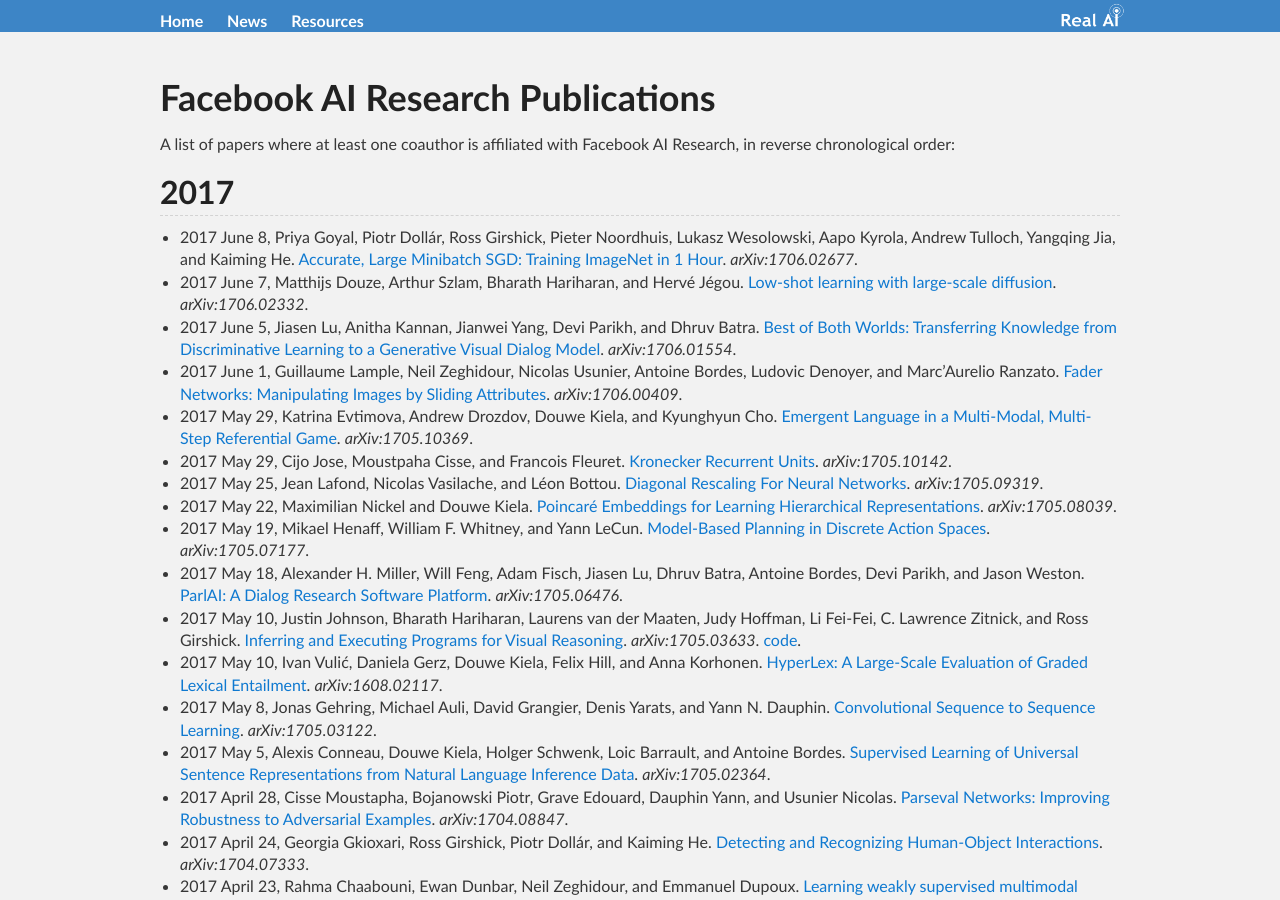
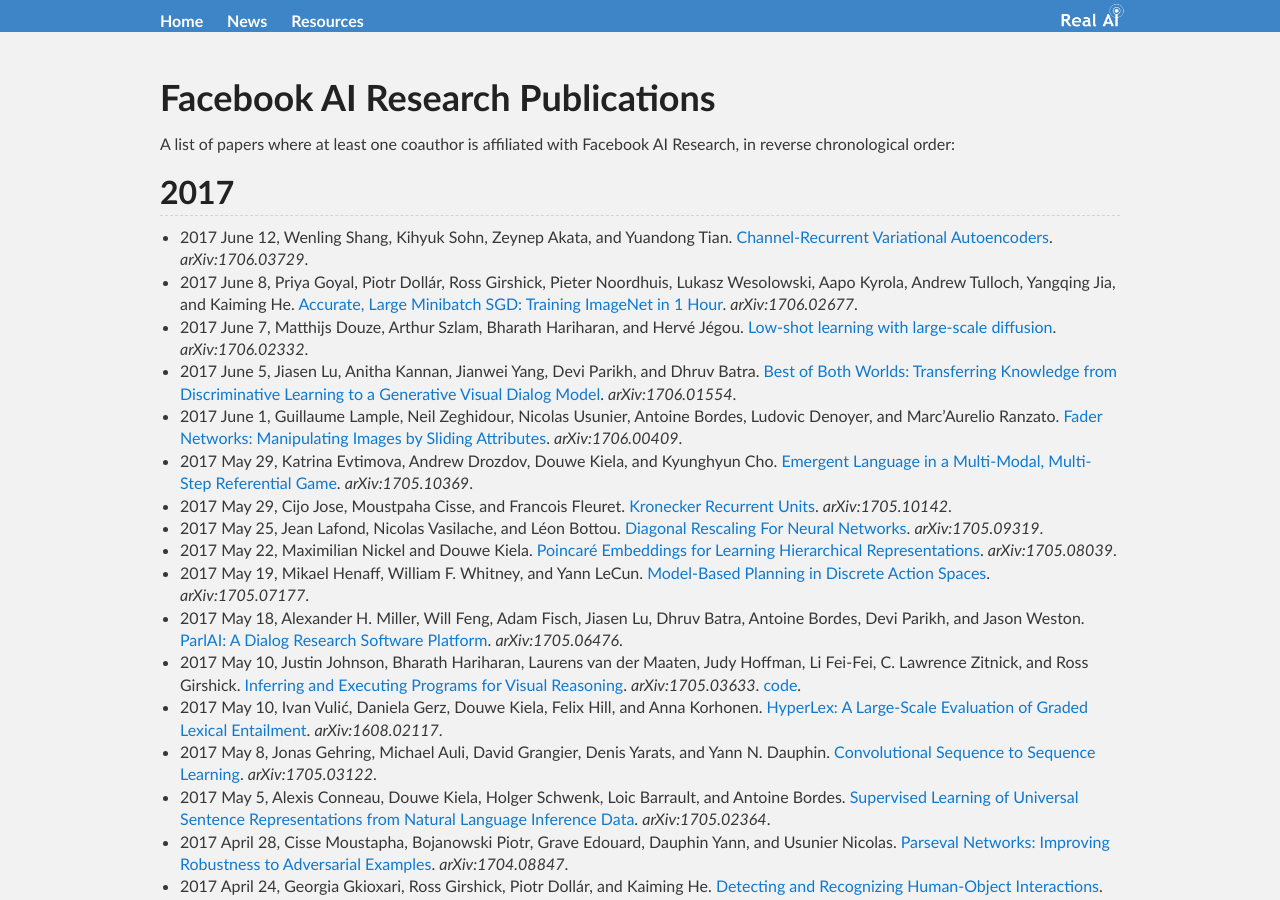
Before and after one commit to Tonywuhk/realai.org, a Jekyll site: the page built from labs/fair-publications.md, in a window 1280 px wide and 900 px high. Built offline with Jekyll 4.4.1, drawn with Linux system fonts in a browser that asks for light colours; our own code applies the rules of GitHub Pages for plain Markdown files; comment, search, counter and statistics services are not loaded; the repository's description, which GitHub fills in, is left out.

Commit message:
Create fair-publications.md

```diff
--- a/labs/fair-publications.md
+++ b/labs/fair-publications.md
@@ -7,6 +7,7 @@
 
 ## 2017
 
+* 2017 June 12, Wenling Shang, Kihyuk Sohn, Zeynep Akata, and Yuandong Tian. [Channel-Recurrent Variational Autoencoders](https://arxiv.org/abs/1706.03729). *arXiv:1706.03729*.
 * 2017 June 8, Priya Goyal, Piotr Dollár, Ross Girshick, Pieter Noordhuis, Lukasz Wesolowski, Aapo Kyrola, Andrew Tulloch, Yangqing Jia, and Kaiming He. [Accurate, Large Minibatch SGD: Training ImageNet in 1 Hour](https://arxiv.org/abs/1706.02677). *arXiv:1706.02677*.
 * 2017 June 7, Matthijs Douze, Arthur Szlam, Bharath Hariharan, and Hervé Jégou. [Low-shot learning with large-scale diffusion](https://arxiv.org/abs/1706.02332). *arXiv:1706.02332*.
 * 2017 June 5, Jiasen Lu, Anitha Kannan, Jianwei Yang, Devi Parikh, and Dhruv Batra. [Best of Both Worlds: Transferring Knowledge from Discriminative Learning to a Generative Visual Dialog Model](https://arxiv.org/abs/1706.01554). *arXiv:1706.01554*.
```
